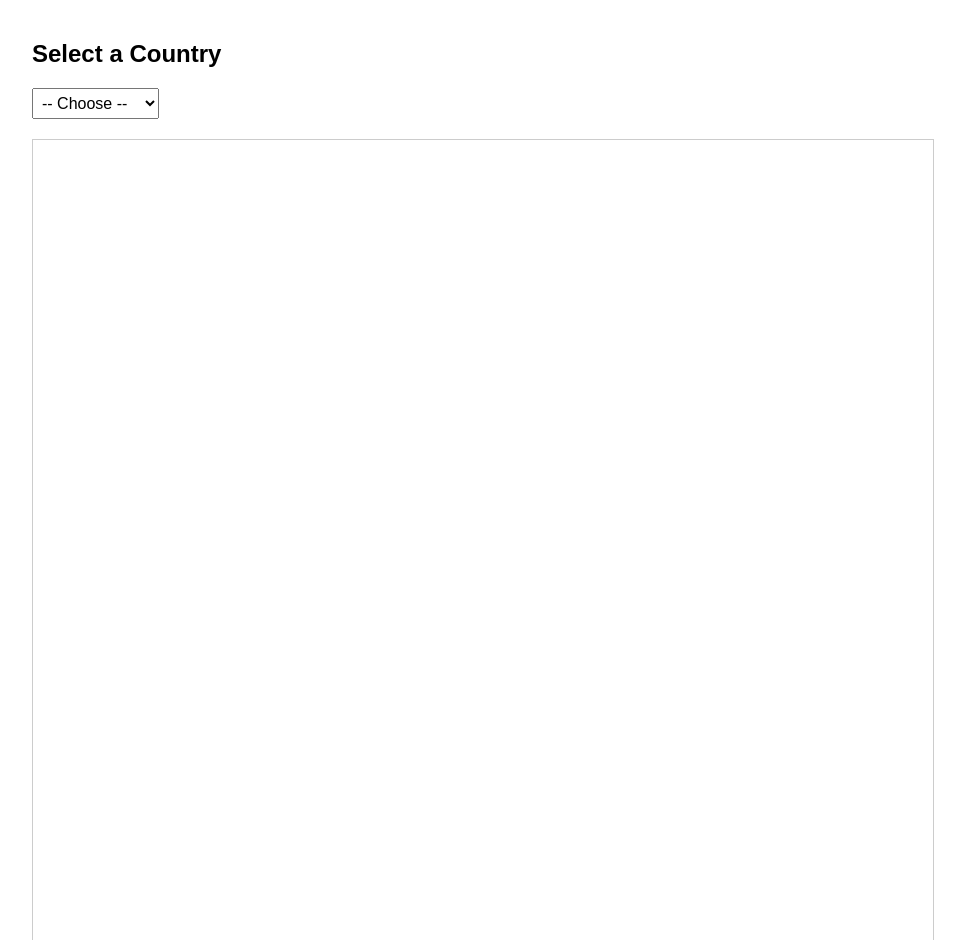
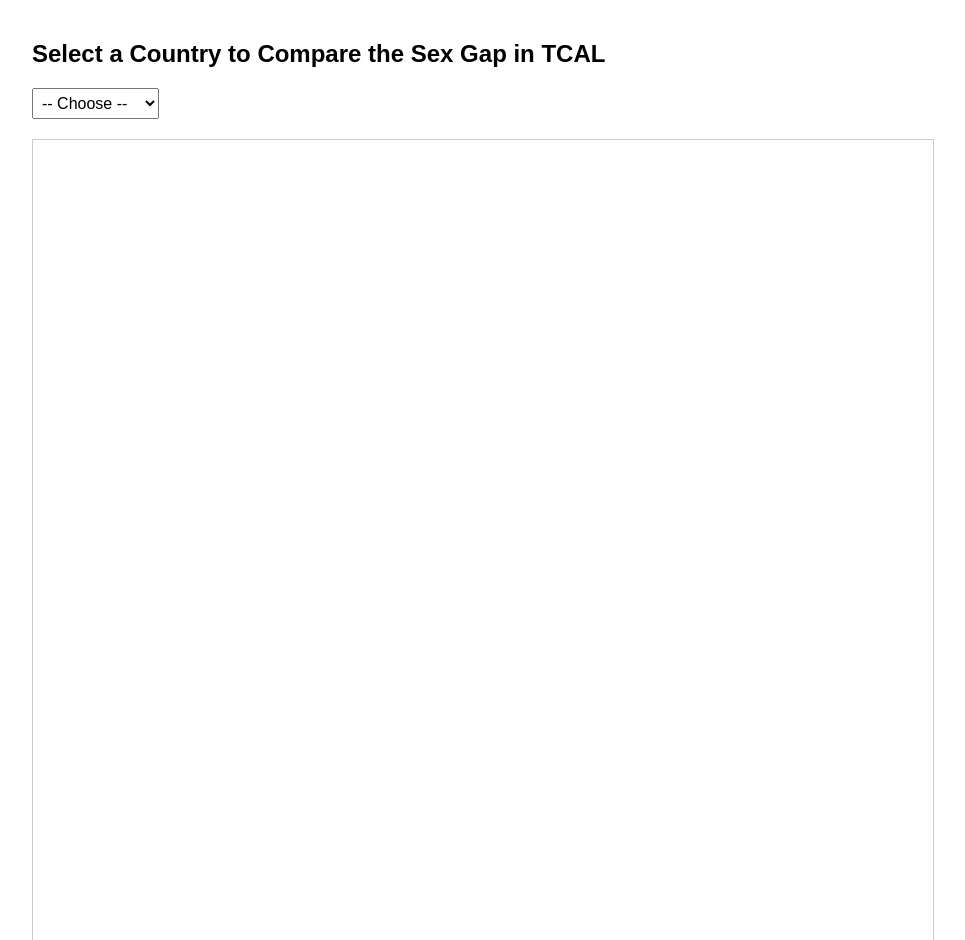
Before and after one commit to VCR1972/SexGapTCAL, a plain HTML site: page Index.html in a window 1280 px wide. Shown: the top 940 px of the page, without its empty margins (158-1123 px from the left). Drawn offline with Linux system fonts and the light colour scheme.

Commit message:
Update Index.html

```diff
--- a/Index.html
+++ b/Index.html
@@ -10,7 +10,7 @@
   </style>
 </head>
 <body>
-  <h2>Select a Country</h2>
+  <h2>Select a Country to Compare the Sex Gap in TCAL</h2>
   <select onchange="loadPDF(this.value)">
     <option value="">-- Choose --</option>
 
```
